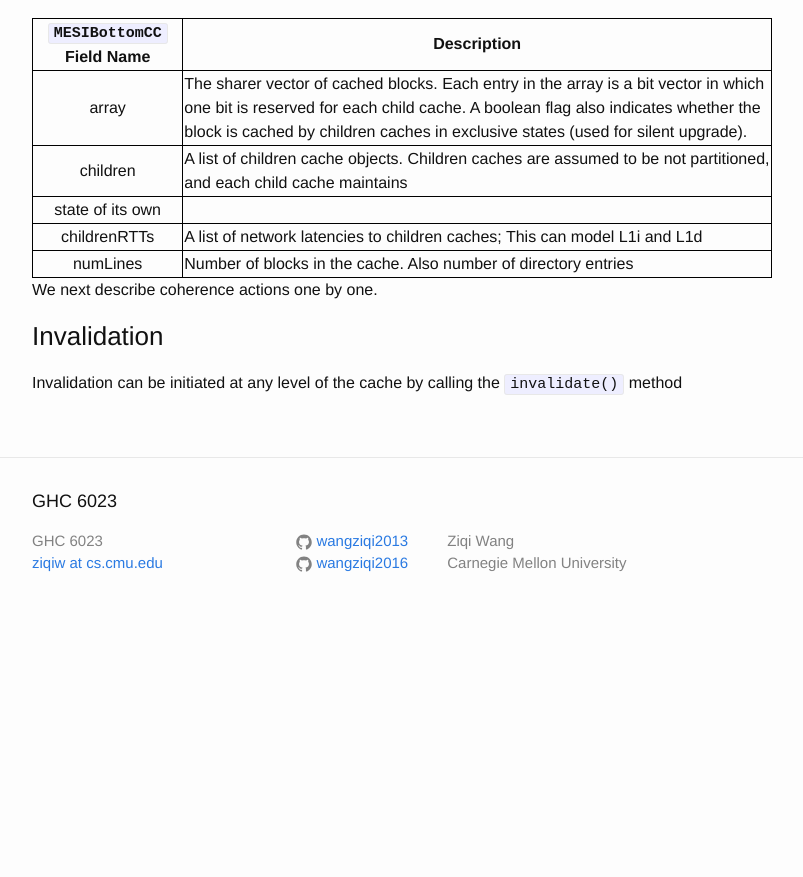
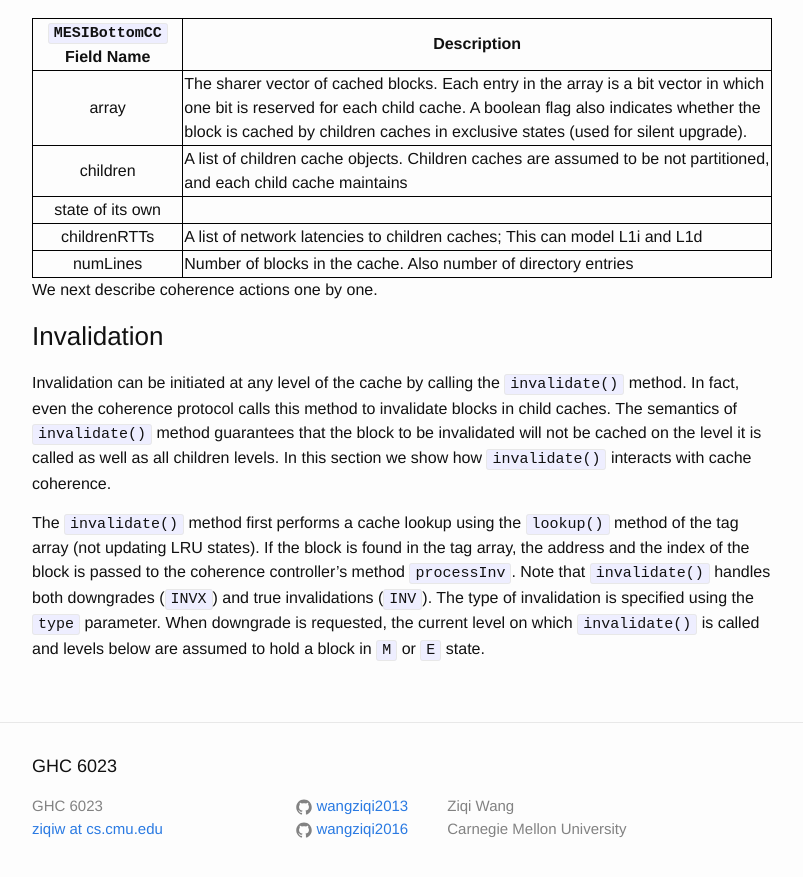
Before and after one commit to wangziqi2013/wangziqi2013.github.io, a Jekyll site: the page built from _posts/2019-12-24-understand-zsim-cc-sim.markdown, in a window 1280 px wide and 900 px high, scrolled down 7617 px. Shown: the top 877 px of the window, without its empty margins (238-1041 px from the left). Built offline with Jekyll 4.4.1, drawn with Linux system fonts in a browser that asks for light colours; before the commit the page ends 8252 px from its top, so only the background shows below that.

Commit message:
Adding invalidation

```diff
--- a/_posts/2019-12-24-understand-zsim-cc-sim.markdown
+++ b/_posts/2019-12-24-understand-zsim-cc-sim.markdown
@@ -295,4 +295,13 @@ We next describe coherence actions one by one.
 
 ### Invalidation
 
-Invalidation can be initiated at any level of the cache by calling the `invalidate()` method
+Invalidation can be initiated at any level of the cache by calling the `invalidate()` method. In fact, even the coherence
+protocol calls this method to invalidate blocks in child caches. The semantics of `invalidate()` method guarantees that
+the block to be invalidated will not be cached on the level it is called as well as all children levels. In this section
+we show how `invalidate()` interacts with cache coherence.
+
+The `invalidate()` method first performs a cache lookup using the `lookup()` method of the tag array (not updating LRU states).
+If the block is found in the tag array, the address and the index of the block is passed to the coherence controller's
+method `processInv`. Note that `invalidate()` handles both downgrades (`INVX`) and true invalidations (`INV`). The type
+of invalidation is specified using the `type` parameter. When downgrade is requested, the current level
+on which `invalidate()` is called and levels below are assumed to hold a block in `M` or `E` state.
```
